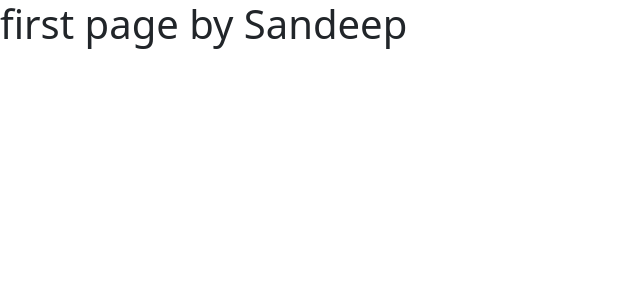
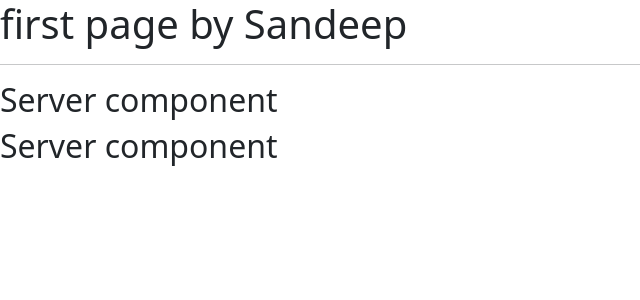
Before and after one commit to sandeep100690/agPro, an Angular app: page / in a window 1280 px wide. Shown: the top 300 px of the page, without its empty margins (0-640 px from the left). Built offline with nearby package versions, Linux system fonts and the light colour scheme.

Commit message:
component added

```diff
--- a/src/app/app.component.html
+++ b/src/app/app.component.html
@@ -1,2 +1,8 @@
 <h1>first page by Sandeep</h1>
+
+<hr>
+
+<app-servers></app-servers>
+
+
 <router-outlet></router-outlet>
--- /dev/null
+++ b/src/app/server/server.component.html
@@ -0,0 +1 @@
+<h2>Server component</h2>
--- /dev/null
+++ b/src/app/server/server.component.ts
@@ -0,0 +1,16 @@
+import { Component, OnInit } from '@angular/core';
+
+@Component({
+  selector: 'app-server',
+  templateUrl: './server.component.html',
+  styleUrls: ['./server.component.scss']
+})
+
+export class ServerComponent implements OnInit {
+
+  constructor() { }
+
+  ngOnInit(): void {
+  }
+
+}
--- /dev/null
+++ b/src/app/servers/servers.component.html
@@ -0,0 +1,2 @@
+<app-server></app-server>
+<app-server></app-server>
--- /dev/null
+++ b/src/app/servers/servers.component.ts
@@ -0,0 +1,15 @@
+import { Component, OnInit } from '@angular/core';
+
+@Component({
+  selector: 'app-servers',
+  templateUrl: './servers.component.html',
+  styleUrls: ['./servers.component.scss']
+})
+export class ServersComponent implements OnInit {
+
+  constructor() { }
+
+  ngOnInit(): void {
+  }
+
+}
```
Also changed, not shown: src/app/app.module.ts (+6 -1 lines), src/app/server/server.component.scss (added), src/app/servers/servers.component.scss (added), 2 other files (tests, documents, lock files or other folders).
